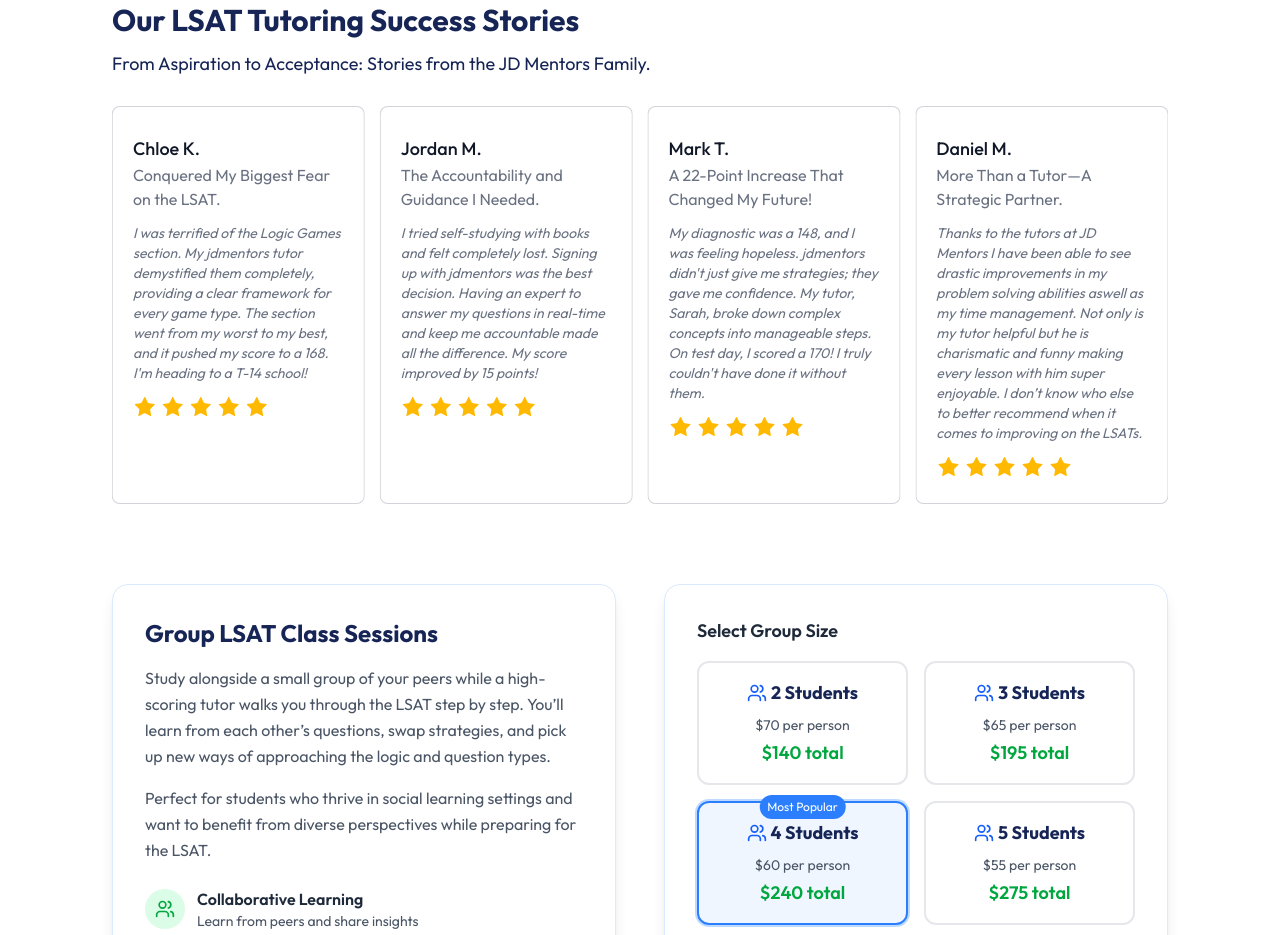
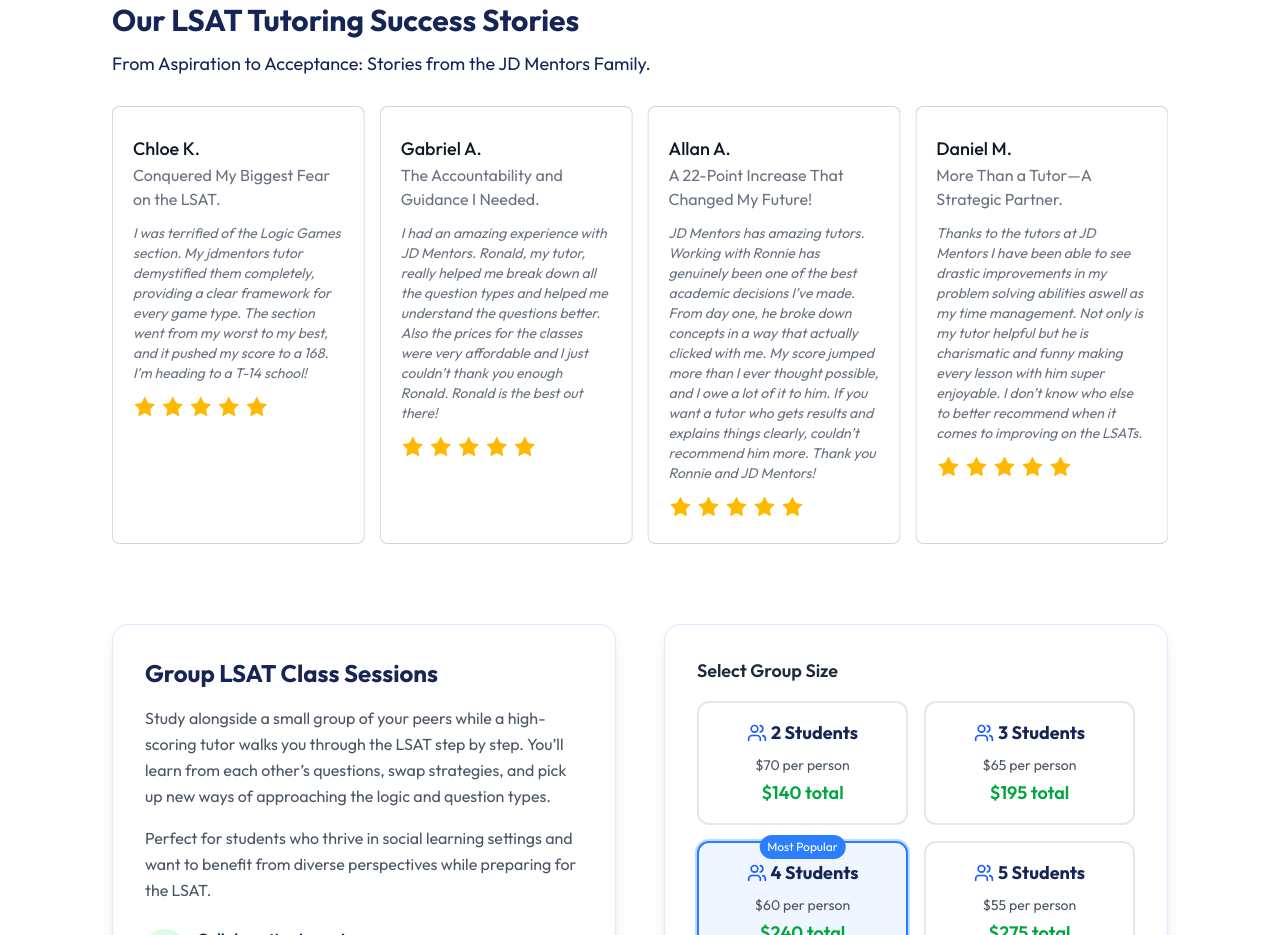
Before and after one commit to jdmentors/jdmentors, a React (Vite) app in the folder frontend/: page /lsat-tutoring in a window 1280 px wide. Shown: the part 2140-3075 px from the top of the page. Built offline with nearby package versions, Linux system fonts and the light colour scheme; no server answers.

Commit message:
added new reviews

```diff
--- a/frontend/src/pages/LSATTutoring.jsx
+++ b/frontend/src/pages/LSATTutoring.jsx
@@ -15,8 +15,8 @@ const AllLSATPackages = lazy(() => import('../components/AllLSATPackages'));
 
 const testimonials = [
     {
-        name: 'Mark T.',
-        review: `My diagnostic was a 148, and I was feeling hopeless. jdmentors didn't just give me strategies; they gave me confidence. My tutor, Sarah, broke down complex concepts into manageable steps. On test day, I scored a 170! I truly couldn't have done it without them.`,
+        name: 'Allan A.',
+        review: `JD Mentors has amazing tutors. Working with Ronnie has genuinely been one of the best academic decisions I’ve made. From day one, he broke down concepts in a way that actually clicked with me. My score jumped more than I ever thought possible, and I owe a lot of it to him. If you want a tutor who gets results and explains things clearly, couldn’t recommend him more. Thank you Ronnie and JD Mentors!`,
         school: 'A 22-Point Increase That Changed My Future!',
     },
     {
@@ -35,8 +35,8 @@ const testimonials = [
         school: 'Conquered My Biggest Fear on the LSAT.',
     },
     {
-        name: 'Jordan M.',
-        review: `I tried self-studying with books and felt completely lost. Signing up with jdmentors was the best decision. Having an expert to answer my questions in real-time and keep me accountable made all the difference. My score improved by 15 points!`,
+        name: 'Gabriel A.',
+        review: `I had an amazing experience with JD Mentors.  Ronald, my tutor, really helped me break down all the question types and helped me understand the questions better. Also the prices for the classes were very affordable and I just couldn’t thank you enough Ronald. Ronald is the best out there!`,
         school: 'The Accountability and Guidance I Needed.',
     }
 ];
```
